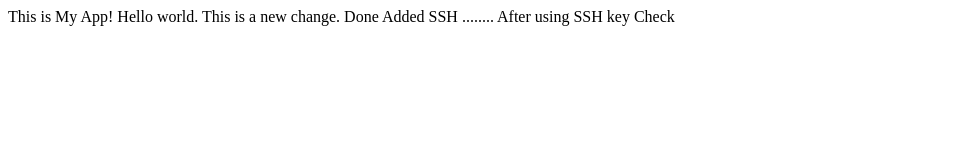
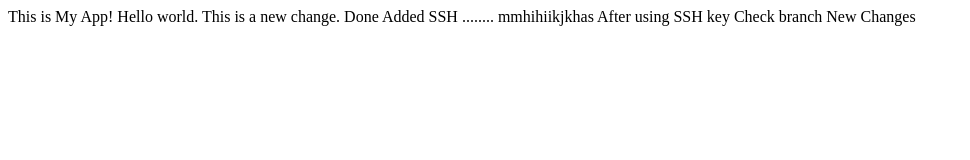
Before and after one commit to diptisalgia/gitTurorial, a plain HTML site: page index.html in a window 1280 px wide. Shown: the whole page, without its empty margins (0-970 px from the left). Drawn offline with Linux system fonts and the light colour scheme.

Commit message:
chnages done in new branch

```diff
--- a/index.html
+++ b/index.html
@@ -7,9 +7,9 @@
    Hello world.
 
    This is a new change. Done
-   Added SSH ........
+   Added SSH ........ mmhihiikjkhas
    After using SSH key
-
-      Check
+      Check branch
+      New Changes
   </body>
 </html>
```
